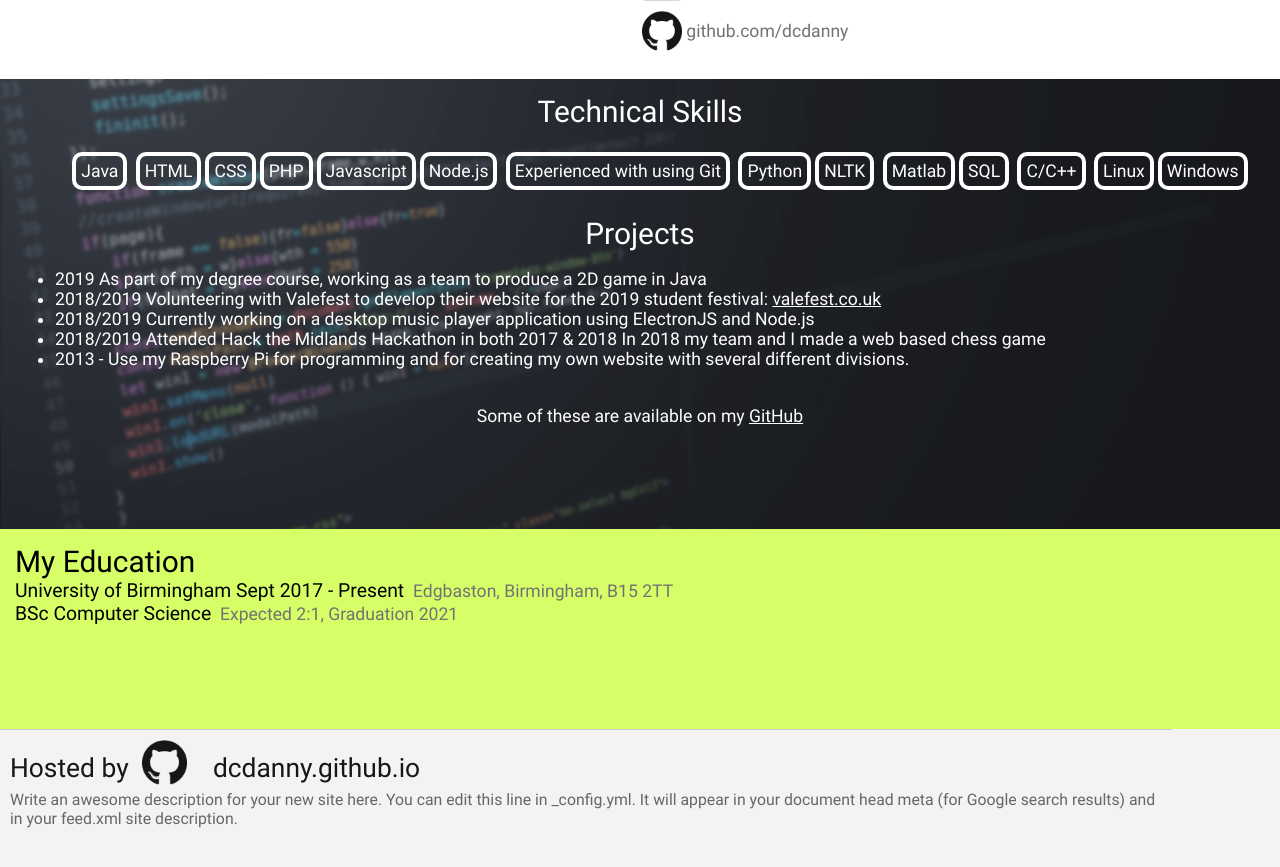
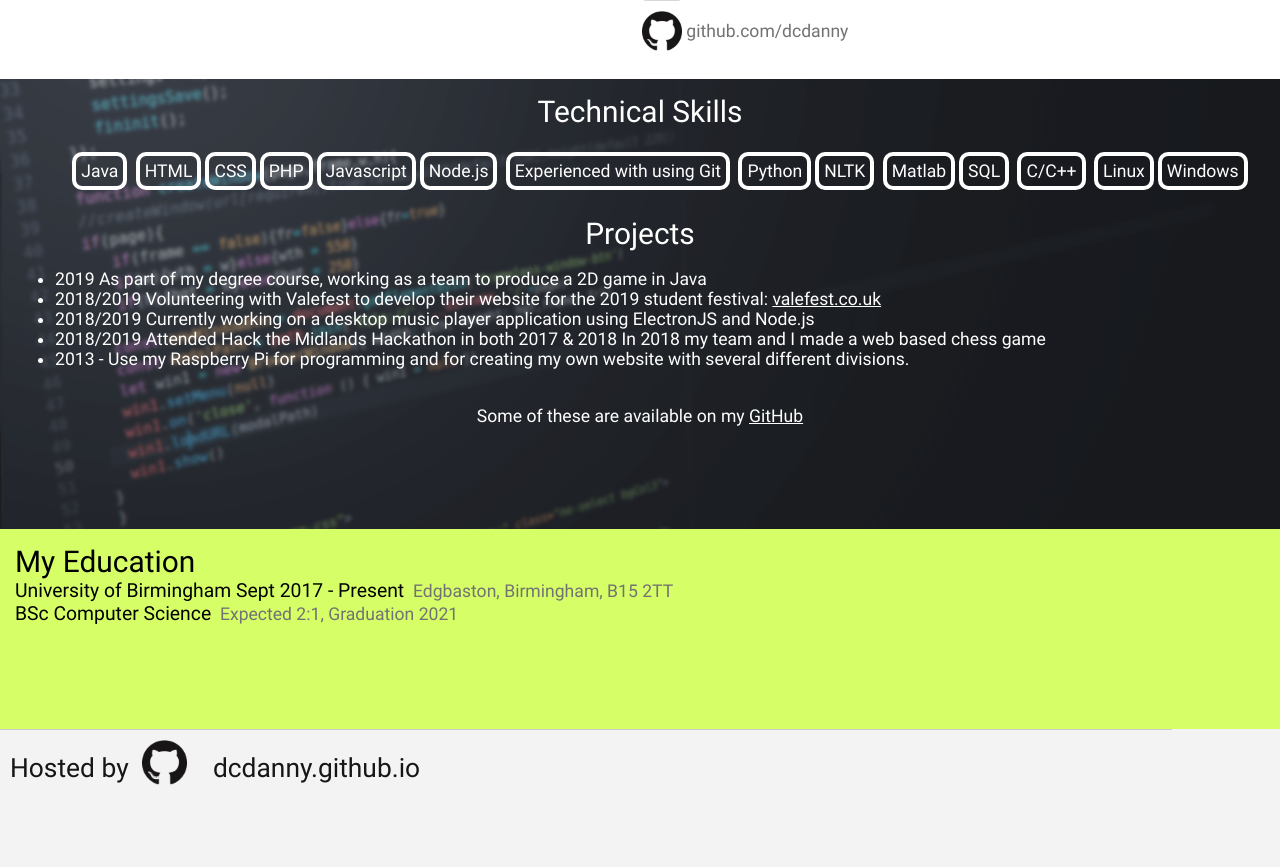
Before and after one commit to dcdanny/dcdanny.github.io, a Jekyll site: the page built from index.md, in a window 1280 px wide and 900 px high, scrolled down 877 px. Shown: the top 867 px of the window. Built offline with Jekyll 4.4.1, drawn with Linux system fonts in a browser that asks for light colours.

Commit message:
Update master.html

```diff
--- a/_layouts/master.html
+++ b/_layouts/master.html
@@ -17,9 +17,9 @@
 		<span>&nbsp;&nbsp; dcdanny.github.io</span>
 	</div>
 	<div class="wrapper">
-		<div class="subText">
+		<!--<div class="subText">
 	Write an awesome description for your new site here. You can edit this line in _config.yml. It will appear in your document head meta (for Google search results) and in your feed.xml site description.
-		</div>
+		</div>-->
 	</div>
 </footer>
 
```
